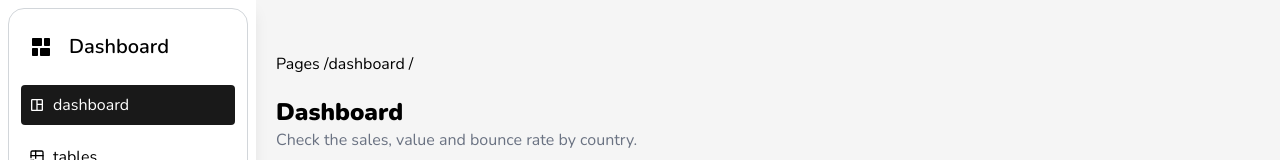
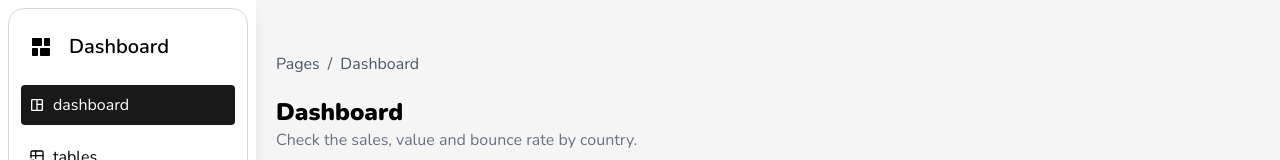
Before and after one commit to mo-kamal123/dashboard-project, a React (Vite) app: page /auth in a window 1280 px wide. Both pictures are taken after typing "name@example.com", "Sample123" into the empty fields and a click on the button "submit". Shown: the top 160 px of the page. Built offline with nearby package versions, Linux system fonts and the light colour scheme.

Commit message:
implement tables page ui and formatting and  document code

```diff
--- a/src/componants/Layout/breadcrumbs.jsx
+++ b/src/componants/Layout/breadcrumbs.jsx
@@ -1,11 +1,25 @@
-import { Link } from "react-router";
+import { Link } from 'react-router';
 
-const Breadcrumbs = ({ links }) => {
+const Breadcrumbs = ({ links, dashboard }) => {
   return (
-    <div className="flex items-center">
-      Pages /{' '}
-      {links.map((link) => (
-        <Link to={link.url}> {link.title} / </Link>
+    <div className="flex items-center space-x-2 text-gray-600">
+      {!dashboard && (
+        <Link to="/" className="hover:underline">
+          Dashboard
+        </Link>
+      )}
+      {dashboard && (
+        <Link to="/" className="hover:underline">
+          Pages
+        </Link>
+      )}
+      {links.map((link, index) => (
+        <div key={index} className="flex items-center space-x-2">
+          <span>/</span>
+          <Link to={link.url} className="hover:underline">
+            {link.title}
+          </Link>
+        </div>
       ))}
     </div>
   );
--- a/src/componants/Layout/sidebar.jsx
+++ b/src/componants/Layout/sidebar.jsx
@@ -1,13 +1,14 @@
 import { RiBillLine, RiDashboardHorizontalFill } from 'react-icons/ri';
-import Btn from '../UI/Btn';
+import { TbTableShortcut } from 'react-icons/tb';
 import { NavLink } from 'react-router';
 import {
   MdOutlineCircleNotifications,
   MdOutlineSpaceDashboard,
 } from 'react-icons/md';
-import { TbTableShortcut } from 'react-icons/tb';
 
+// This component renders a sidebar with navigation links for the dashboard, tables, billing, and notifications.
 const Sidebar = () => {
+  // Array of navigation links with titles, URLs, and icons
   const navUrl = [
     { title: 'dashboard', url: '/', icon: <MdOutlineSpaceDashboard /> },
     { title: 'tables', url: '/tables', icon: <TbTableShortcut /> },
@@ -27,6 +28,7 @@ const Sidebar = () => {
         Dashboard
       </div>
       <div className="w-[90%] m-auto">
+        {/* Render navigation links using NavLink for active state styling */}
         {navUrl.map((nav) => (
           <NavLink
             to={`${nav.url}`}
--- a/src/componants/UI/bar-chart.jsx
+++ b/src/componants/UI/bar-chart.jsx
@@ -1,17 +1,15 @@
+// This is the data used to render the bar chart
+const allData = [
+  { value: 50, day: 'S' },
+  { value: 30, day: 'S' },
+  { value: 90, day: 'M' },
+  { value: 60, day: 'T' },
+  { value: 40, day: 'W' },
+  { value: 20, day: 'S' },
+  { value: 70, day: 'F' },
+];
 
-import React from "react";
-
-const data = [50, 80, 30, 90, 60]; // Example dataset
-const allData = [
-    {value: 50, day:'S'},
-    {value: 30, day:'S'},
-    {value: 90, day:'M'},
-    {value: 60, day:'T'},
-    {value: 40, day:'W'},
-    {value: 20, day:'S'},
-    {value: 70, day:'F'},
-]
-
+// This component renders a simple bar chart using div elements
 const BarChart = () => {
   return (
     <div className="relative flex items-end h-52 gap-4 px-4 py-2 mt-5 w-full border-l-2 border-b-2">
--- a/src/componants/UI/statistic-card.jsx
+++ b/src/componants/UI/statistic-card.jsx
@@ -1,21 +1,22 @@
-import { IoMdTime } from "react-icons/io"
+import { IoMdTime } from 'react-icons/io';
 
-const StatisticCard = ({children, title, desc, time}) => {
+// This component is used to display a statistic card with a title, description, children content, and time information
+const StatisticCard = ({ children, title, desc, time }) => {
   return (
     <div className="bg-white px-9 py-5 my-5 w-full border-[1px] border-sec rounded-xl">
-    <div>
+      <div>
         <h2 className="text-2xl">{title}</h2>
         <p className="text-sm text-gray-500">{desc}</p>
+      </div>
+      <div>{children}</div>
+      <div className="flex items-center gap-2 mt-10 pt-5 text-gray-500 border-sec border-t-[1px]">
+        <p>
+          <IoMdTime />
+        </p>
+        <p>{time}</p>
+      </div>
     </div>
-    <div>
-        {children}
-    </div>
-    <div className="flex items-center gap-2 mt-10 pt-5 text-gray-500 border-sec border-t-[1px]">
-        <p><IoMdTime /></p>
-        <p>{time}</p>
-    </div>
-    </div>
-  )
-}
+  );
+};
 
-export default StatisticCard
+export default StatisticCard;
--- a/src/pages/billing.jsx
+++ b/src/pages/billing.jsx
@@ -1,8 +1,5 @@
+const Billing = () => {
+  return <div>Billing</div>;
+};
 
-const Billing = () => {
-  return (
-    <div>Billing</div>
-  )
-}
-
-export default Billing
+export default Billing;
--- a/src/pages/dashboard.jsx
+++ b/src/pages/dashboard.jsx
@@ -45,7 +45,10 @@ const Dashboard = () => {
     <div className="w-full mr-5">
       {/* Breadcrumbs for navigation */}
       <div className="mt-8">
-        <Breadcrumbs links={[{ title: 'dashboard', url: '/' }]} />
+        <Breadcrumbs
+          dashboard={true}
+          links={[{ title: 'Dashboard', url: '/' }]}
+        />
       </div>
       {/* Main title and description */}
       <div className="my-5">
@@ -67,16 +70,24 @@ const Dashboard = () => {
           />
         ))}
       </div>
-      <div className='grid grid-cols-2 gap-5'>
-        <StatisticCard title={'Website Views'} desc={'Last Campaign Performance'} time={'campaign sent 2 days ago'}>
+      <div className="grid grid-cols-2 gap-5">
+        <StatisticCard
+          title={'Website Views'}
+          desc={'Last Campaign Performance'}
+          time={'campaign sent 2 days ago'}
+        >
           <BarChart />
         </StatisticCard>
-        <StatisticCard title={'Daily Sales'} desc={'Last Campaign Performance'} time={'updated 4 min ago'}>
+        <StatisticCard
+          title={'Daily Sales'}
+          desc={'Last Campaign Performance'}
+          time={'updated 4 min ago'}
+        >
           <LineChart />
         </StatisticCard>
       </div>
-      <div className='bg-white p-5 border border-sec rounded-xl'>
-        <h2 className='text-2xl mb-3'>Top selling products</h2>
+      <div className="bg-white p-5 border border-sec rounded-xl">
+        <h2 className="text-2xl mb-3">Top selling products</h2>
         <Table />
       </div>
     </div>
--- a/src/pages/notification.jsx
+++ b/src/pages/notification.jsx
@@ -1,8 +1,5 @@
+const Notification = () => {
+  return <div>Notification</div>;
+};
 
-const Notification = () => {
-  return (
-    <div>Notification</div>
-  )
-}
-
-export default Notification
+export default Notification;
--- a/src/pages/tables.jsx
+++ b/src/pages/tables.jsx
@@ -1,8 +1,30 @@
+import Breadcrumbs from '../componants/Layout/Breadcrumbs';
+import Table from '../componants/UI/table';
 
+// this is the main tables page that displays various tables
 const Tables = () => {
   return (
-    <div>Tables</div>
-  )
-}
+    <div>
+      {/* Breadcrumbs for navigation */}
+      <div className="mt-8">
+        <Breadcrumbs links={[{ title: 'Tables', url: '/tables' }]} />
+      </div>
+      {/* products table */}
+      <div className="bg-white">
+        <div className="bg-main py-5 px-3 rounded-t-2xl mt-5 text-center">
+          <p className="text-2xl text-white">Products Table</p>
+        </div>
+        <Table />
+      </div>
+      {/* products table */}
+      <div className="bg-white">
+        <div className="bg-main py-5 px-3 rounded-t-2xl mt-5 text-center">
+          <p className="text-2xl text-white">Products Table</p>
+        </div>
+        <Table />
+      </div>
+    </div>
+  );
+};
 
-export default Tables
+export default Tables;
--- a/src/utils/table_filter.js
+++ b/src/utils/table_filter.js
@@ -1,4 +1,3 @@
-
 // export const filterTable = (data, search) => {
 //     const filterdData = data.filter((item) => item.name.lowerCase().includes(search.lowerCase()))
 //     return filterdData
```
Also changed, not shown: src/componants/UI/card.jsx (+10 -6 lines), src/componants/UI/line-chart.jsx (+7 -3 lines), src/componants/UI/table.jsx (+8 -5 lines). Lines whose indentation alone changed are shown as unchanged.
